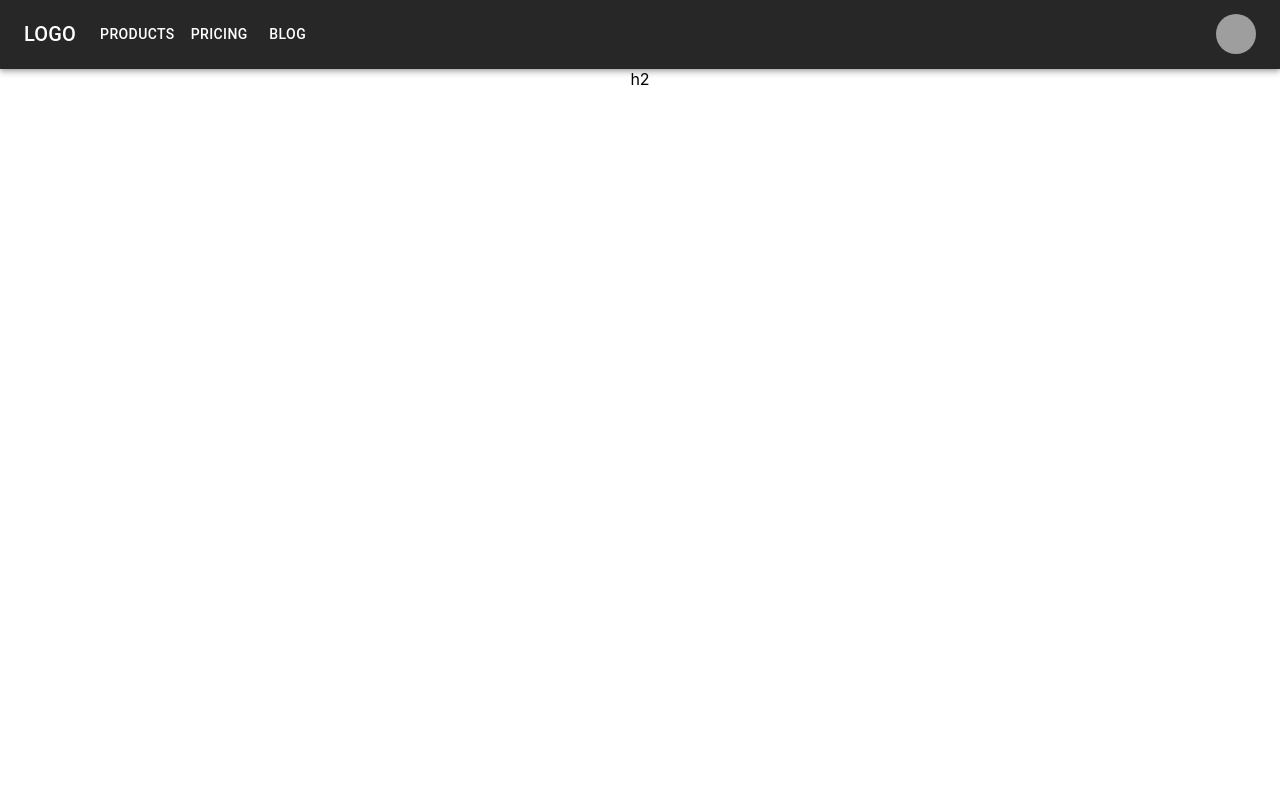
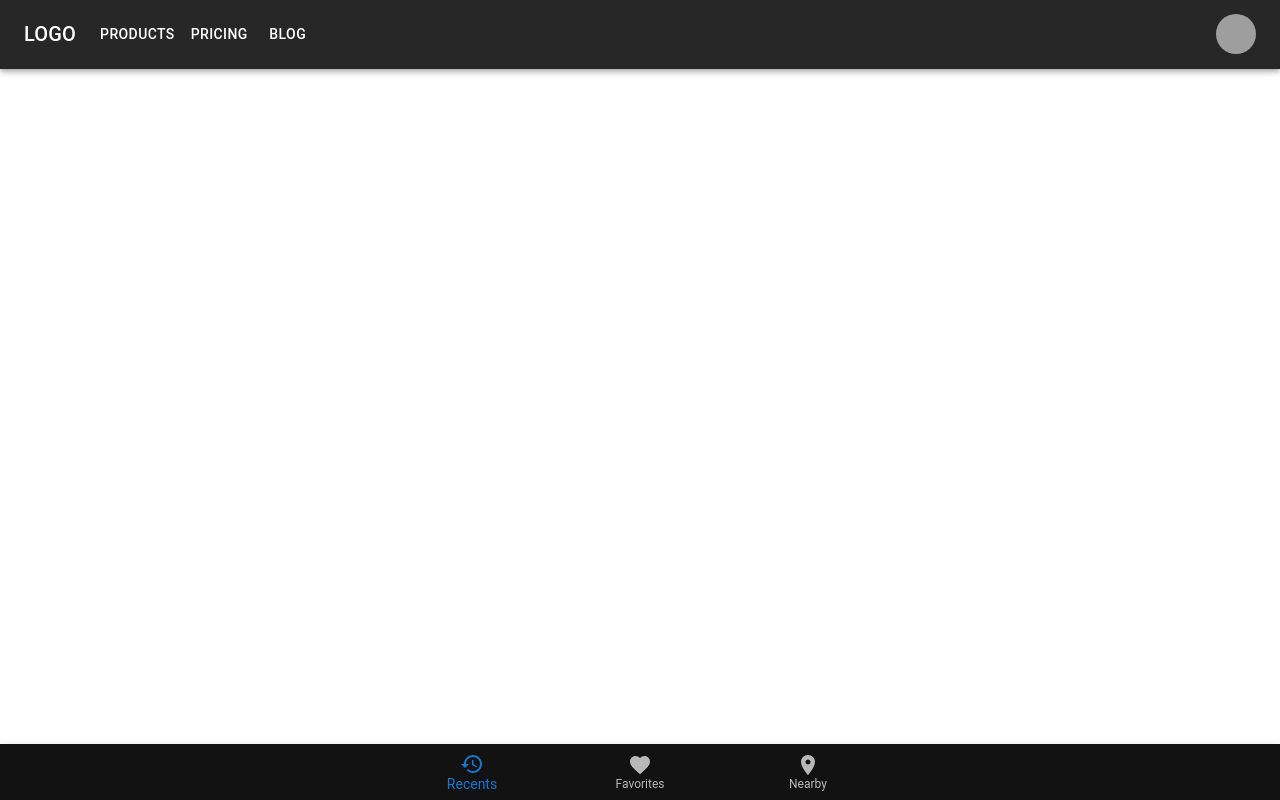
Before and after one commit to kangilbin/CatDog, a React (Create React App) app: page / in a window 1280 px wide. Built offline with nearby package versions, Linux system fonts and the light colour scheme; grey boxes are pictures that could not be loaded.

Commit message:
바텀네비게이션 생성

```diff
--- a/package.json
+++ b/package.json
@@ -5,8 +5,6 @@
   "dependencies": {
     "@emotion/react": "^11.7.1",
     "@emotion/styled": "^11.6.0",
-    "@material-ui/core": "^4.12.3",
-    "@material-ui/icons": "^4.11.2",
     "@mui/icons-material": "^5.4.2",
     "@mui/material": "^5.4.2",
     "@testing-library/jest-dom": "^5.16.2",
--- a/src/App.js
+++ b/src/App.js
@@ -1,4 +1,3 @@
-import { AppBar, Button, Grid, Toolbar, Typography } from '@material-ui/core';
 import React from 'react';
 import './App.css';
 
@@ -8,7 +7,6 @@
   render(){
     return (
     <div className='App'>
-      h2
     </div>
     );
   }
--- a/src/AppRoute.js
+++ b/src/AppRoute.js
@@ -1,13 +1,14 @@
 import React from "react";
 import App from "./App";
 import { BrowserRouter as Router, Routes, Route } from "react-router-dom";
-import NavigationBar from './NavigationBar';
+import TopNavigation from './TopNavigation';
+import BottomNavigation from "./BottomNavigation";
 
 class AppRouter extends React.Component {
     render() {
         return (
             <div>
-                <NavigationBar/>
+                <TopNavigation/>
                 <Router>
                     <div>
                         <Routes>
@@ -15,6 +16,7 @@
                         </Routes>
                     </div>
                 </Router>
+                <BottomNavigation />
             </div>
         );
     }
--- /dev/null
+++ b/src/BottomNavigation.js
@@ -0,0 +1,41 @@
+import * as React from 'react';
+import Box from '@mui/material/Box';
+import BottomNavigation from '@mui/material/BottomNavigation';
+import BottomNavigationAction from '@mui/material/BottomNavigationAction';
+import RestoreIcon from '@mui/icons-material/Restore';
+import FavoriteIcon from '@mui/icons-material/Favorite';
+import LocationOnIcon from '@mui/icons-material/LocationOn';
+import { createTheme, Paper } from '@mui/material';
+import { ThemeProvider } from '@emotion/react';
+const darkTheme = createTheme({
+    palette: {
+      mode: 'dark',
+      primary: {
+        main: '#1976d2',
+      },
+    },
+  });
+
+export default function SimpleBottomNavigation() {
+    const [value, setValue] = React.useState(0);
+
+  return (
+    <Box  sx={{ width: 500 }}>
+         <ThemeProvider theme={darkTheme}>
+            <Paper  sx={{ position: 'fixed', bottom: 0, left: 0, right: 0 }} elevation={3}>
+                <BottomNavigation
+                    showLabels
+                    value={value}
+                    onChange={(event, newValue) => {
+                    setValue(newValue);
+                    }}
+                    >
+                    <BottomNavigationAction label="Recents" icon={<RestoreIcon />} />
+                    <BottomNavigationAction label="Favorites" icon={<FavoriteIcon />} />
+                    <BottomNavigationAction label="Nearby" icon={<LocationOnIcon />} />
+                </BottomNavigation>
+            </Paper>
+        </ThemeProvider>
+    </Box>
+  );
+}
--- a/src/NavigationBar.js
+++ b/src/TopNavigation.js
@@ -25,7 +25,7 @@
   },
 });
 
-const NavigationBar = () => {
+const TopNavigation = () => {
   const [anchorElNav, setAnchorElNav] = React.useState(null);
   const [anchorElUser, setAnchorElUser] = React.useState(null);
 
@@ -149,4 +149,4 @@
     </ThemeProvider>
   );
 };
-export default NavigationBar;
+export default TopNavigation;
```
Also changed, not shown: 1 other file (tests, documents, lock files or other folders).
